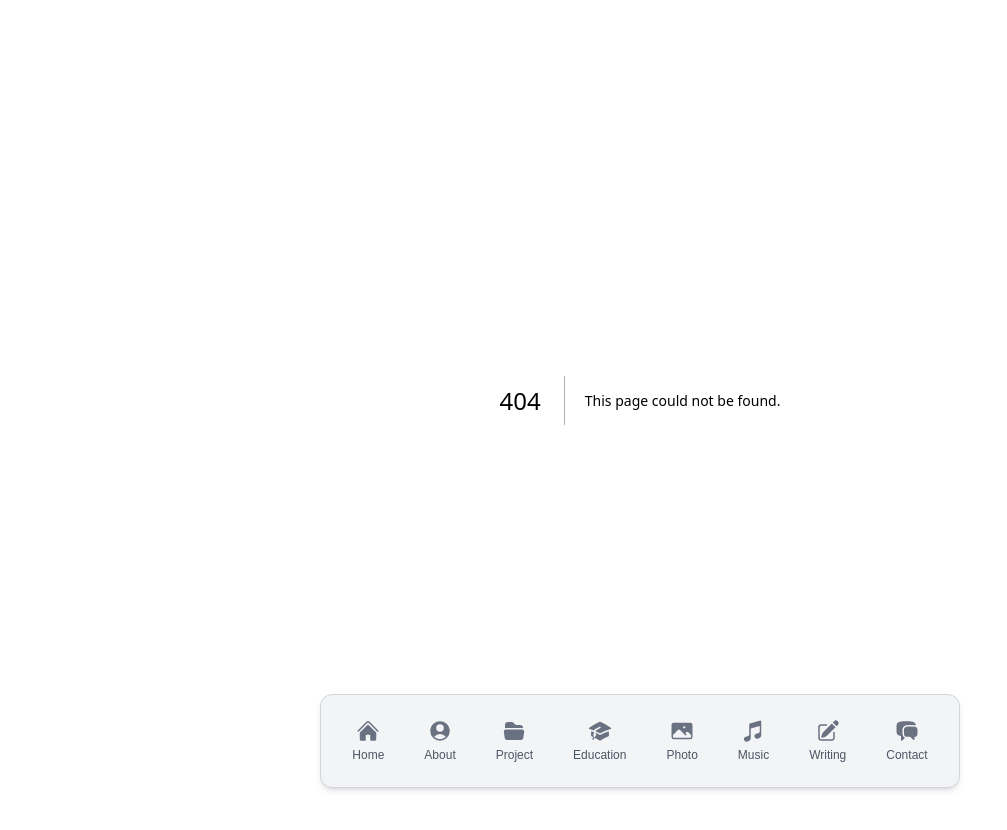
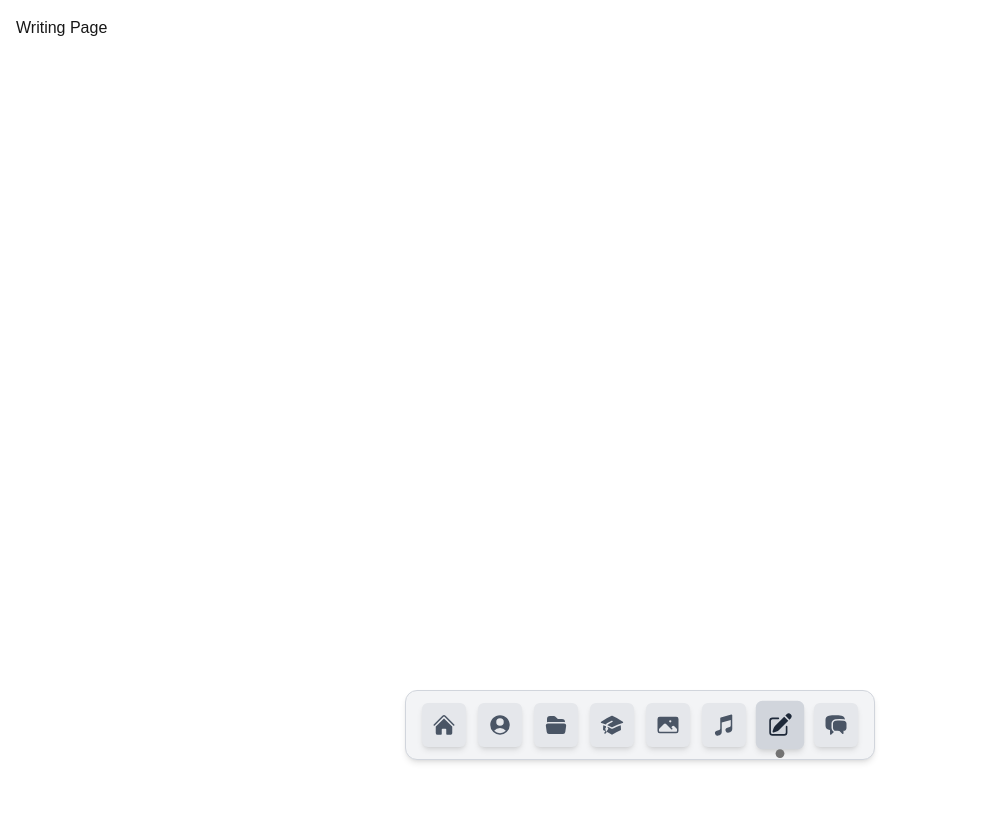
Before and after one commit to Thinh521/thinh_dev, a Next.js app: page /writing in a window 1280 px wide. Before the commit this address had no page. Shown: the top 830 px of the page, without its empty margins (0-1007 px from the left). After the commit the page ends 800 px from the top, so only its background shows below. Built offline with nearby package versions, Linux system fonts and the light colour scheme; a web font is replaced by a local one.

Commit message:
Cập nhật: Giao diện TabBar

```diff
--- a/app/components/Loading/Loading.tsx
+++ /dev/null
@@ -1,43 +0,0 @@
-"use client";
-
-import { motion } from "framer-motion";
-
-export default function Loading({ color }: { color?: string }) {
-  const strokeColor = color || "var(--active)";
-
-  return (
-    <motion.div
-      initial={{ opacity: 0 }}
-      animate={{ opacity: 1 }}
-      exit={{ opacity: 0 }}
-      className="flex items-center justify-center"
-    >
-      <svg
-        className="loader"
-        viewBox="0 0 384 384"
-        xmlns="http://www.w3.org/2000/svg"
-      >
-        <circle
-          className="track"
-          pathLength="360"
-          fill="transparent"
-          stroke="#eaeaea"
-          strokeWidth="32"
-          cx="192"
-          cy="192"
-          r="176"
-        />
-        <circle
-          className="active"
-          pathLength="360"
-          fill="transparent"
-          stroke={strokeColor}
-          strokeWidth="32"
-          cx="192"
-          cy="192"
-          r="176"
-        />
-      </svg>
-    </motion.div>
-  );
-}
--- a/app/components/TabBar/TabBar.module.css
+++ /dev/null
@@ -1,149 +0,0 @@
-/* Navbar Container */
-.navbar-container {
-    position: fixed;
-    border-radius: 0.75rem;
-    bottom: 0.75rem;
-    left: 50%;
-    transform: translateX(-50%);
-    background-color: rgb(243 244 246);
-    /* bg-gray-100 */
-    border: 1px solid rgb(209 213 219);
-    /* border-gray-300 */
-    padding: 0.75rem;
-    box-shadow: 0 4px 6px -1px rgb(0 0 0 / 0.1), 0 2px 4px -2px rgb(0 0 0 / 0.1);
-    z-index: 40;
-    max-width: calc(100vw - 20px);
-    overflow-x: auto;
-    transition: all 500ms ease-out;
-}
-
-.dark .navbar-container {
-    background-color: rgb(23 23 23);
-    /* dark:bg-neutral-900 */
-    border-color: rgb(64 64 64);
-    /* dark:border-neutral-700 */
-}
-
-.navbar-visible {
-    opacity: 1;
-    transform: translate(-50%, 0);
-}
-
-.navbar-hidden {
-    opacity: 0;
-    transform: translate(-50%, 2.5rem);
-}
-
-.navbar-list {
-    gap: 0.75rem;
-    margin: 0 auto;
-    padding: 0 0.25rem;
-}
-
-.navbar-link {
-    width: 2.75rem;
-    height: 2.75rem;
-    display: flex;
-    align-items: center;
-    justify-content: center;
-    border-radius: 0.5rem;
-    transition: all 300ms;
-    box-shadow: 0 4px 6px -1px rgb(0 0 0 / 0.1), 0 2px 4px -2px rgb(0 0 0 / 0.1);
-    background-color: rgb(229 231 235);
-    /* bg-gray-200 */
-    padding: 0.5rem;
-}
-
-.navbar-link:hover {
-    transform: scale(1.05);
-}
-
-.navbar-link:active {
-    transform: scale(0.95);
-}
-
-.navbar-link-inactive:hover {
-    background-color: rgb(250 250 250);
-}
-
-.dark .navbar-link-inactive:hover {
-    background-color: rgb(82 82 82);
-    /* dark:hover:bg-neutral-600 */
-}
-
-.navbar-link-active {
-    background-color: rgb(209 213 219) !important;
-    /* bg-gray-300 */
-    transform: scale(1.1);
-}
-
-.dark .navbar-link-active {
-    background-color: rgb(212 212 212) !important;
-    /* dark:bg-neutral-300 */
-}
-
-/* Navbar Icon */
-.navbar-icon-container {
-    display: flex;
-    align-items: center;
-    justify-content: center;
-    cursor: pointer;
-}
-
-.navbar-icon {
-    transition: color 300ms;
-}
-
-.navbar-icon-inactive {
-    color: rgb(75 85 99);
-    /* text-gray-600 */
-}
-
-.dark .navbar-icon-inactive {
-    color: rgb(163 163 163);
-    /* dark:text-neutral-400 */
-}
-
-.navbar-icon-active {
-    color: rgb(31 41 55) !important;
-    /* text-gray-800 */
-}
-
-.dark .navbar-icon-active {
-    color: rgb(38 38 38) !important;
-    /* dark:text-neutral-800 */
-}
-
-/* Navbar Indicator */
-.navbar-indicator {
-    position: absolute;
-    bottom: -0.5rem;
-    left: 50%;
-    transform: translateX(-50%);
-    width: 0.5rem;
-    height: 0.5rem;
-    border-radius: 50%;
-    transition: all 300ms;
-    opacity: 0;
-    background-color: rgb(107 114 128);
-    /* bg-neutral-500 */
-}
-
-.dark .navbar-indicator {
-    background-color: rgb(250 250 250);
-    /* dark:bg-neutral-50 */
-}
-
-.navbar-indicator-visible {
-    opacity: 1;
-}
-
-/* Scrollbar */
-.scrollbar-hide {
-    -ms-overflow-style: none;
-    scrollbar-width: none;
-}
-
-.scrollbar-hide::-webkit-scrollbar {
-    display: none;
-}
--- a/app/components/TabBar/TabBar.tsx
+++ b/app/components/TabBar/TabBar.tsx
@@ -1,44 +1,46 @@
 "use client";
 
+import { useEffect, useState } from "react";
 import { usePathname, useRouter } from "next/navigation";
-import { useEffect, useState } from "react";
 import {
+  ContactIcon,
   HomeIcon,
-  UserIcon,
-  ContactIcon,
   EducationIcon,
   MusicIcon,
   PhotoIcon,
   ProjectIcon,
+  UserIcon,
   WritingIcon,
-} from "../../../public/assets/icons/Icons";
-// import DarkModeToggle from "./DarkModeToggle";
-import Loading from "../Loading/Loading";
-import styles from "./TabBar.module.css";
+} from "@/public/assets/icons/Icons";
 
-const navItems = [
-  { href: "/", title: "Home", icon: HomeIcon },
-  { href: "/about", title: "About", icon: UserIcon },
-  { href: "/project", title: "Project", icon: ProjectIcon },
-  { href: "/education", title: "Education", icon: EducationIcon },
-  { href: "/photo", title: "Photo", icon: PhotoIcon },
-  { href: "/music", title: "Music", icon: MusicIcon },
-  { href: "/write", title: "Writing", icon: WritingIcon },
-  { href: "/contact", title: "Contact", icon: ContactIcon },
+type NavItem = {
+  to: string;
+  title: string;
+  icon: (props: React.SVGProps<SVGSVGElement>) => JSX.Element;
+};
+
+const navItems: NavItem[] = [
+  { to: "/", title: "Home", icon: HomeIcon },
+  { to: "/about", title: "About", icon: UserIcon },
+  { to: "/project", title: "Project", icon: ProjectIcon },
+  { to: "/education", title: "Education", icon: EducationIcon },
+  { to: "/photo", title: "Photo", icon: PhotoIcon },
+  { to: "/music", title: "Music", icon: MusicIcon },
+  { to: "/writing", title: "Writing", icon: WritingIcon },
+  { to: "/contact", title: "Contact", icon: ContactIcon },
 ];
 
-export default function TabBar() {
+const TabBar = () => {
+  const [isMounted, setIsMounted] = useState(false);
+  const [showNavbar, setShowNavbar] = useState(true);
+
   const pathname = usePathname();
   const router = useRouter();
 
-  const [isMounted, setIsMounted] = useState(false);
-  const [loadingItem, setLoadingItem] = useState<string | null>(null);
-  const [showNavbar, setShowNavbar] = useState(true);
-
   useEffect(() => {
     setIsMounted(true);
+    const initialHeight = window.innerHeight;
 
-    const initialHeight = window.innerHeight;
     const handleResize = () => {
       const currentHeight = window.innerHeight;
       if (initialHeight - currentHeight > 150) {
@@ -57,11 +59,7 @@ export default function TabBar() {
 
   const handleNavigation = (to: string) => {
     if (pathname !== to) {
-      setLoadingItem(to);
-      setTimeout(() => {
-        router.push(to);
-        setLoadingItem(null);
-      }, 300);
+      router.push(to);
     }
   };
 
@@ -69,54 +67,51 @@ export default function TabBar() {
 
   return (
     <nav
-      className={`${
-        styles["navbar-container"]
-      } fixed bottom-0 left-0 right-0 bg-white dark:bg-neutral-900 shadow-md transition-all ${
-        isMounted ? styles["navbar-visible"] : styles["navbar-hidden"]
-      }`}
+      className={`navbar-container fixed bottom-4 md:bottom-6 lg:bottom-10 left-1/2 -translate-x-1/2 rounded-xl
+      bg-gray-100 dark:bg-neutral-900 border border-gray-300 dark:border-neutral-700
+      p-3 shadow-md z-40 max-w-[calc(100vw-20px)] overflow-x-auto transition-all duration-500 hide-scrollbar
+      ${isMounted ? "opacity-100 translate-y-0" : "opacity-0 translate-y-10"}`}
     >
-      <ul className="flex items-center justify-center gap-4 py-2">
+      <ul className="flex items-center justify-center gap-3 px-1 w-max">
         {navItems.map((item) => {
-          const isActive = pathname === item.href;
-          const isLoading = loadingItem === item.href;
-          const Icon = item.icon;
+          const isActive = pathname === item.to;
+          const IconComponent = item.icon;
 
           return (
-            <li key={item.href} className="flex-shrink-0 relative">
+            <li key={item.to} className="relative flex-shrink-0">
               <button
-                onClick={() => handleNavigation(item.href)}
+                onClick={() => handleNavigation(item.to)}
                 aria-label={item.title}
                 aria-current={isActive ? "page" : undefined}
-                className={`flex flex-col items-center px-3 py-1 rounded-md ${
-                  isActive ? "text-blue-600" : "text-gray-600"
-                }`}
+                className={`w-11 h-11 flex items-center justify-center rounded-md transition-all duration-300 shadow-md p-2 cursor-pointer
+                  ${
+                    isActive
+                      ? "bg-gray-300 dark:bg-neutral-300 scale-110"
+                      : "bg-gray-200 dark:bg-neutral-700 hover:bg-gray-50 dark:hover:bg-neutral-600"
+                  }`}
               >
-                <div className="h-6 w-6 flex items-center justify-center">
-                  {isLoading ? (
-                    <Loading />
-                  ) : (
-                    <Icon
-                      className={`w-6 h-6 ${
-                        isActive ? "fill-blue-600" : "fill-gray-500"
-                      }`}
-                    />
-                  )}
-                </div>
+                <IconComponent
+                  className={`w-6 h-6 transition-colors ${
+                    isActive
+                      ? "text-gray-800 dark:text-neutral-800"
+                      : "text-gray-600 dark:text-neutral-400"
+                  }`}
+                />
                 <span
-                  className={`mt-1 text-xs ${
-                    isActive ? "font-bold" : "font-normal"
-                  }`}
-                >
-                  {item.title}
-                </span>
+                  className={`absolute -bottom-2 left-1/2 -translate-x-1/2 w-2 h-2 rounded-full transition-opacity duration-300
+                    ${
+                      isActive
+                        ? "opacity-100 bg-neutral-500 dark:bg-neutral-50"
+                        : "opacity-0"
+                    }`}
+                />
               </button>
             </li>
           );
         })}
-        {/* <li>
-          <DarkModeToggle />
-        </li> */}
       </ul>
     </nav>
   );
-}
+};
+
+export default TabBar;
--- a/app/globals.css
+++ b/app/globals.css
@@ -25,6 +25,18 @@
   }
 }
 
+@layer utilities {
+  .hide-scrollbar {
+    -ms-overflow-style: none;
+    scrollbar-width: none;
+  }
+
+  .hide-scrollbar::-webkit-scrollbar {
+    display: none;
+  }
+}
+
+
 body {
   background: var(--background);
   color: var(--foreground);
--- a/app/layout.tsx
+++ b/app/layout.tsx
@@ -14,8 +14,8 @@ export default function RootLayout({
 }) {
   return (
     <html lang="en">
-      <body className={`${playfair.variable} min-h-screen flex flex-col`}>
-        <main className="flex-1 pb-16">{children}</main>
+      <body className={`${playfair.variable} min-h-screen`}>
+        <main>{children}</main>
         <TabBar />
       </body>
     </html>
--- a/app/write/page.tsx
+++ /dev/null
@@ -1,3 +0,0 @@
-export default function WritePage() {
-  return <h1 className="p-4">Write Page</h1>;
-}
--- /dev/null
+++ b/app/writing/page.tsx
@@ -0,0 +1,3 @@
+export default function WritingPage() {
+  return <h1 className="p-4">Writing Page</h1>;
+}
```
Also changed, not shown: app/components/Loading/Loading.css (deleted, +0 -138 lines).
